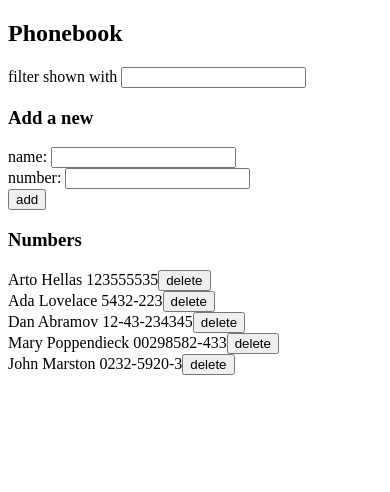
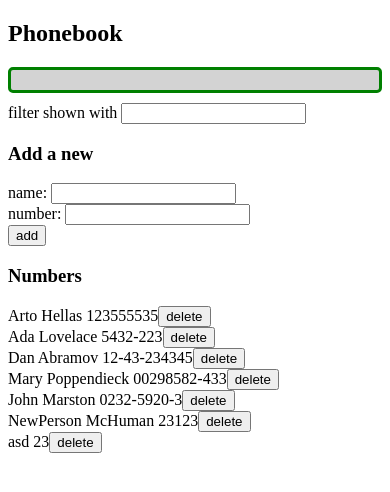
Before and after one commit to jmlasserre/fullstackopen, a React (Vite) app in the folder part2/phonebook/: page / in a window 390 px wide. Shown: the top 492 px of the page. Built offline with nearby package versions, Linux system fonts and the light colour scheme; data requests are answered from the project's data file.

Commit message:
2.16: Phonebook step 11

```diff
--- a/part2/phonebook/db.json
+++ b/part2/phonebook/db.json
@@ -24,6 +24,16 @@
       "id": "9cc6",
       "name": "John Marston",
       "number": "0232-5920-3"
+    },
+    {
+      "name": "NewPerson McHuman",
+      "number": "23123",
+      "id": "fa05"
+    },
+    {
+      "id": "23d5",
+      "name": "asd",
+      "number": "23"
     }
   ],
   "$schema": "./node_modules/json-server/schema.json"
--- a/part2/phonebook/src/App.jsx
+++ b/part2/phonebook/src/App.jsx
@@ -3,20 +3,34 @@ import nameService from "./services/Persons";
 import Filter from "./components/Filter";
 import PersonForm from "./components/PersonForm";
 import Persons from "./components/Persons";
+import Notification from "./components/Notification";
 
 const App = () => {
   const [persons, setPersons] = useState([]);
   const [newName, setNewName] = useState("");
   const [newNumber, setNewNumber] = useState("");
   const [searchName, setNewSearchName] = useState("");
+  const [message, setMessage] = useState("");
 
   useEffect(() => {
     nameService.getAll().then(names => setPersons(names))
   }, [])
 
+  const successStyle = {
+    borderStyle: 'solid',
+    fontSize: '20px',
+    borderRadius: '5px',
+    padding: '10px',
+    marginBottom: '10px',
+    borderColor: 'green',
+    background: 'lightgrey',
+    color: 'green'
+  }
+
   return (
     <div>
       <h2>Phonebook</h2>
+      <Notification message={message} style={successStyle}/>
       <Filter searchName={searchName} setNewSearchName={setNewSearchName} />
       <h3>Add a new</h3>
       <PersonForm
@@ -26,6 +40,7 @@ const App = () => {
         setNewNumber={setNewNumber}
         persons={persons}
         setPersons={setPersons}
+        setMessage={setMessage}
       />
       <h3>Numbers</h3>
       <Persons
--- /dev/null
+++ b/part2/phonebook/src/components/Notification.jsx
@@ -0,0 +1,10 @@
+const Notification = ({ message, style }) => {
+    if (message === null) return null;
+    return (
+        <div style={style}>
+            {message}
+        </div>
+    )
+}
+
+export default Notification;
--- a/part2/phonebook/src/components/PersonForm.jsx
+++ b/part2/phonebook/src/components/PersonForm.jsx
@@ -7,6 +7,7 @@ const PersonForm = ({
   setNewNumber,
   persons,
   setPersons,
+  setMessage
 }) => {
   const addName = e => {
     e.preventDefault();
@@ -19,12 +20,15 @@ const PersonForm = ({
         nameService
           .update(name, id)
           .then(updatedName => setPersons(persons.map(p => p.id === id ? updatedName : p)));
+          setMessage(`Updated ${newName}'s number.`);
+          setTimeout(() => setMessage(null), 5000);
       }
     } else {
       nameService
         .create(name)
-        .then(returnedName => setPersons(persons.concat(returnedName))
-      );
+        .then(returnedName => setPersons(persons.concat(returnedName)));
+        setMessage(`Added ${newName}.`);
+        setTimeout(() => setMessage(null), 5000);
     }
     setNewName("");
     setNewNumber("");
```
